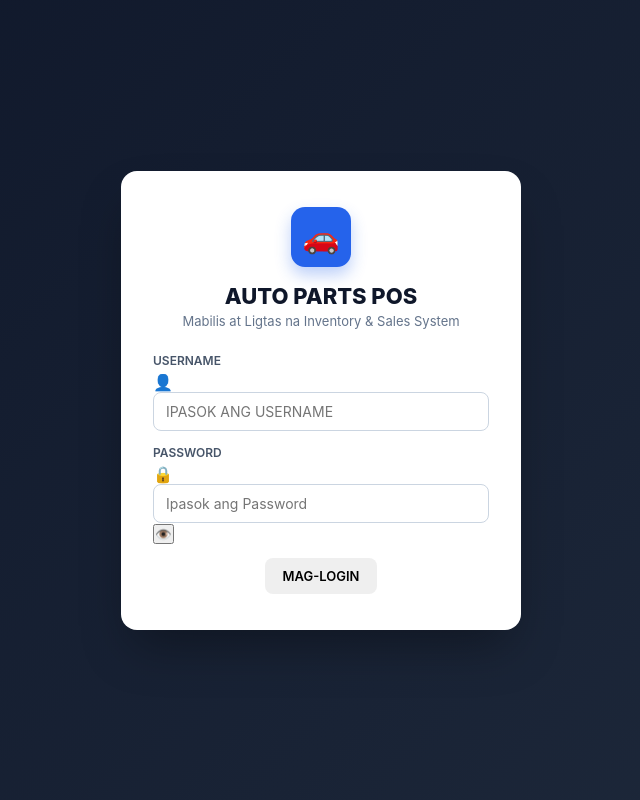
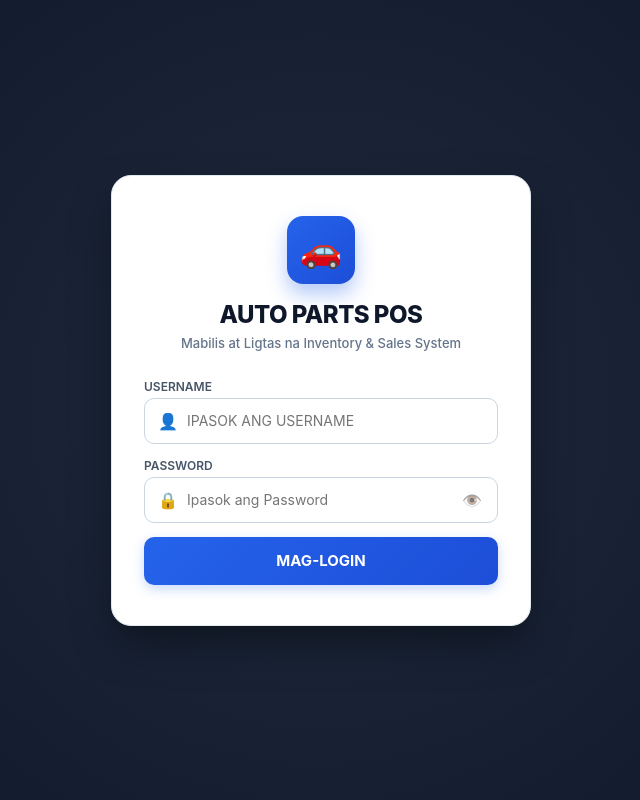
Before and after one commit to jenrick484-sudo/auto-parts-pos, a plain HTML site: page frontend/index.html in a window 1280 px wide. Shown: the top 800 px of the page, without its empty margins (319-959 px from the left). Drawn offline with nearby package versions, Linux system fonts and the light colour scheme; a script that the page names is missing.

Commit message:
Update style.css

```diff
--- a/frontend/css/style.css
+++ b/frontend/css/style.css
@@ -1181,3 +1181,151 @@
   0% { transform: rotate(0deg); }
   100% { transform: rotate(360deg); }
 }
+
+
+.login-overlay {
+  position: fixed;
+  top: 0;
+  left: 0;
+  width: 100vw;
+  height: 100vh;
+  background: radial-gradient(circle at center, #1e293b 0%, #0f172a 100%);
+  display: flex;
+  align-items: center;
+  justify-content: center;
+  z-index: 999999;
+  padding: 16px;
+}
+
+.login-card {
+  background: #ffffff;
+  width: 100%;
+  max-width: 420px;
+  padding: 40px 32px;
+  border-radius: 20px;
+  box-shadow: 0 20px 45px -5px rgba(0, 0, 0, 0.4), 0 10px 10px -5px rgba(0, 0, 0, 0.04);
+  border: 1px solid #e2e8f0;
+  text-align: center;
+  transition: transform 0.3s ease, box-shadow 0.3s ease;
+}
+
+.login-card:hover {
+  box-shadow: 0 25px 50px -12px rgba(37, 99, 235, 0.25);
+}
+
+.login-logo-icon {
+  width: 68px;
+  height: 68px;
+  background: linear-gradient(135deg, #2563eb 0%, #1d4ed8 100%);
+  color: #ffffff;
+  border-radius: 16px;
+  display: inline-flex;
+  align-items: center;
+  justify-content: center;
+  font-size: 34px;
+  margin-bottom: 16px;
+  box-shadow: 0 10px 20px rgba(37, 99, 235, 0.35);
+}
+
+.login-title {
+  font-size: 24px;
+  font-weight: 800;
+  color: #0f172a;
+  letter-spacing: -0.5px;
+  margin-bottom: 6px;
+}
+
+.login-sub {
+  font-size: 13px;
+  color: #64748b;
+  margin-bottom: 28px;
+  font-weight: 500;
+}
+
+.login-error-msg {
+  display: none;
+  background-color: #fef2f2;
+  border: 1px solid #fca5a5;
+  color: #991b1b;
+  font-size: 13px;
+  padding: 12px;
+  border-radius: 10px;
+  margin-bottom: 20px;
+  font-weight: 600;
+  text-align: left;
+}
+
+.input-with-icon {
+  position: relative;
+  display: flex;
+  align-items: center;
+}
+
+.field-icon {
+  position: absolute;
+  left: 14px;
+  font-size: 16px;
+  color: #94a3b8;
+  pointer-events: none;
+}
+
+.input-with-icon input {
+  width: 100%;
+  padding-left: 42px !important;
+  padding-right: 42px !important;
+  height: 46px;
+  border: 1.5px solid #cbd5e1;
+  border-radius: 10px;
+  font-size: 14px;
+  outline: none;
+  transition: all 0.2s ease-in-out;
+}
+
+.input-with-icon input:focus {
+  border-color: #2563eb;
+  box-shadow: 0 0 0 4px rgba(37, 99, 235, 0.15);
+}
+
+.toggle-password-btn {
+  position: absolute;
+  right: 12px;
+  background: none;
+  border: none;
+  cursor: pointer;
+  font-size: 16px;
+  opacity: 0.6;
+  padding: 4px;
+  transition: opacity 0.2s;
+}
+
+.toggle-password-btn:hover {
+  opacity: 1;
+}
+
+.btn-login-primary {
+  width: 100%;
+  height: 48px;
+  background: linear-gradient(135deg, #2563eb 0%, #1d4ed8 100%);
+  color: white;
+  font-size: 15px;
+  font-weight: 700;
+  border: none;
+  border-radius: 10px;
+  cursor: pointer;
+  margin-top: 10px;
+  box-shadow: 0 4px 12px rgba(37, 99, 235, 0.25);
+  transition: all 0.2s ease;
+  display: flex;
+  align-items: center;
+  justify-content: center;
+}
+
+.btn-login-primary:hover {
+  transform: translateY(-2px);
+  box-shadow: 0 6px 16px rgba(37, 99, 235, 0.35);
+  background: linear-gradient(135deg, #1d4ed8 0%, #1e40af 100%);
+}
+
+.btn-login-primary:active {
+  transform: translateY(0);
+}
```
